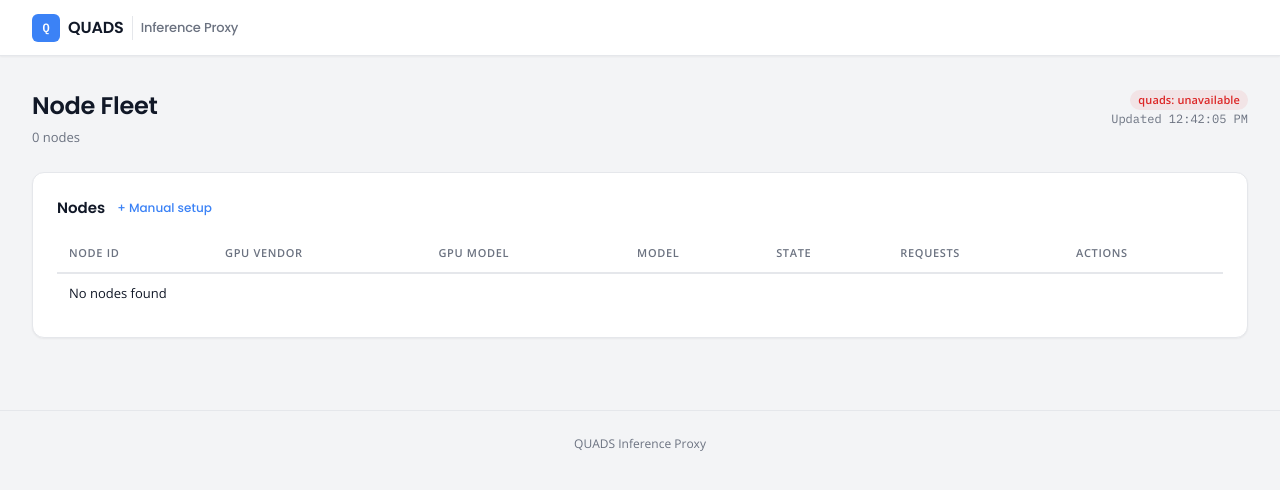
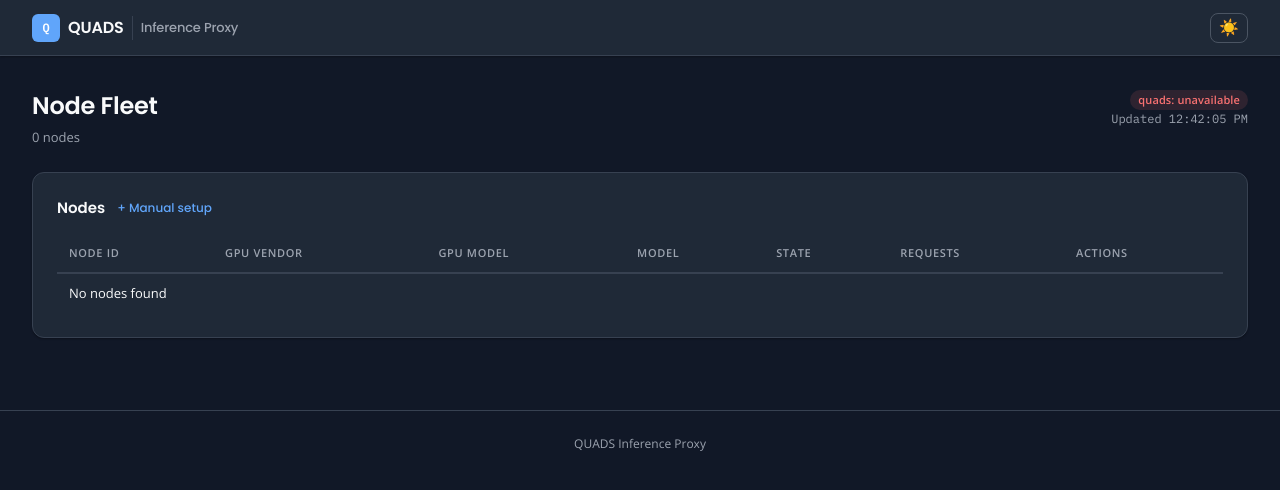
Before and after one commit to grafuls/qiip, a FastAPI app: page /dashboard in a window 1280 px wide. Shown: the top 490 px of the page. Run offline with FastAPI, Linux system fonts and the light colour scheme; data that the repository does not hold is empty; parts of the project's set-up code (start-up, migrations or seed data) failed here and were passed over.

Commit message:
feat: add dark mode toggle with persistent theme preference to dashboard

```diff
--- a/inference_proxy/static/css/dashboard.css
+++ b/inference_proxy/static/css/dashboard.css
@@ -19,6 +19,27 @@
   --shadow-md: 0 4px 6px -1px rgba(0, 0, 0, 0.07), 0 2px 4px -2px rgba(0, 0, 0, 0.05);
   --radius: 0.5rem;
   --radius-lg: 0.75rem;
+}
+
+[data-theme="dark"] {
+  --primary: #60A5FA;
+  --primary-hover: #93C5FD;
+  --secondary: #A78BFA;
+  --success: #4ADE80;
+  --success-bg: rgba(74, 222, 128, 0.12);
+  --warning: #FBBF24;
+  --warning-bg: rgba(251, 191, 36, 0.12);
+  --danger: #F87171;
+  --danger-bg: rgba(248, 113, 113, 0.12);
+  --surface: #1F2937;
+  --bg: #111827;
+  --text: #F9FAFB;
+  --text-light: #9CA3AF;
+  --border: #374151;
+  --border-strong: #4B5563;
+  --disabled: #6B7280;
+  --shadow-sm: 0 1px 2px rgba(0, 0, 0, 0.3);
+  --shadow-md: 0 4px 6px -1px rgba(0, 0, 0, 0.4), 0 2px 4px -2px rgba(0, 0, 0, 0.3);
 }
 
 *,
@@ -91,6 +112,22 @@ main { padding: 0; }
   font-size: 0.8125rem;
   color: var(--text-light);
 }
+
+/* --- Theme toggle --- */
+.theme-toggle {
+  margin-left: auto;
+  background: transparent;
+  border: 1px solid var(--border-strong);
+  border-radius: var(--radius);
+  padding: 0.375rem 0.5rem;
+  cursor: pointer;
+  font-size: 1rem;
+  line-height: 1;
+  color: var(--text-light);
+  transition: border-color 0.15s;
+}
+
+.theme-toggle:hover { border-color: var(--text); }
 
 /* --- Dashboard layout --- */
 .dashboard {
@@ -252,7 +289,7 @@ tbody td {
   vertical-align: middle;
 }
 
-tbody tr:hover { background: rgba(59, 130, 246, 0.03); }
+tbody tr:hover { background: rgba(59, 130, 246, 0.06); }
 tbody tr:last-child td { border-bottom: none; }
 
 /* --- Badges --- */
--- a/inference_proxy/templates/dashboard.html
+++ b/inference_proxy/templates/dashboard.html
@@ -8,6 +8,7 @@
     <link rel="preconnect" href="https://fonts.gstatic.com" crossorigin>
     <link href="https://fonts.googleapis.com/css2?family=IBM+Plex+Mono:wght@400;600&family=Open+Sans:wght@400;500;600;700&family=Poppins:wght@500;600;700&display=swap" rel="stylesheet">
     <link rel="stylesheet" href="{{ url_for('static', path='css/dashboard.css') }}">
+    <script>var __t=localStorage.getItem('theme')||'dark';document.documentElement.dataset.theme=__t;</script>
 </head>
 <body>
     <nav class="top-bar" aria-label="Primary">
@@ -17,6 +18,7 @@
             <span class="brand-sep" aria-hidden="true"></span>
             <span class="brand-sub">Inference Proxy</span>
         </div>
+        <button class="theme-toggle" onclick="let t=document.documentElement.dataset.theme==='dark'?'light':'dark';document.documentElement.dataset.theme=t;localStorage.setItem('theme',t);this.textContent=t==='dark'?'☀️':'🌙'" aria-label="Toggle theme"><script>document.write(__t==='dark'?'☀️':'🌙')</script></button>
     </nav>
 
     <div class="dashboard">
--- a/inference_proxy/templates/node_detail.html
+++ b/inference_proxy/templates/node_detail.html
@@ -8,6 +8,7 @@
     <link rel="preconnect" href="https://fonts.gstatic.com" crossorigin>
     <link href="https://fonts.googleapis.com/css2?family=IBM+Plex+Mono:wght@400;600&family=Open+Sans:wght@400;500;600;700&family=Poppins:wght@500;600;700&display=swap" rel="stylesheet">
     <link rel="stylesheet" href="{{ url_for('static', path='css/dashboard.css') }}">
+    <script>var __t=localStorage.getItem('theme')||'dark';document.documentElement.dataset.theme=__t;</script>
 </head>
 <body>
     <nav class="top-bar" aria-label="Primary">
@@ -17,6 +18,7 @@
             <span class="brand-sep" aria-hidden="true"></span>
             <span class="brand-sub">Inference Proxy</span>
         </div>
+        <button class="theme-toggle" onclick="let t=document.documentElement.dataset.theme==='dark'?'light':'dark';document.documentElement.dataset.theme=t;localStorage.setItem('theme',t);this.textContent=t==='dark'?'☀️':'🌙'" aria-label="Toggle theme"><script>document.write(__t==='dark'?'☀️':'🌙')</script></button>
     </nav>
 
     <div class="dashboard">
```
